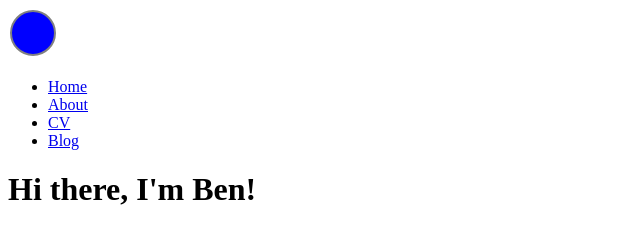
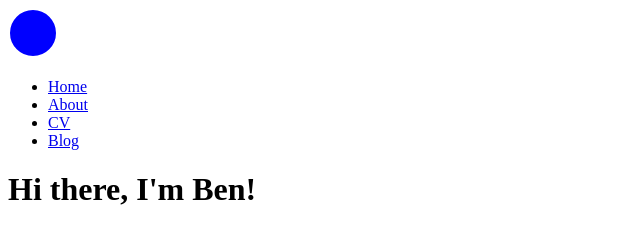
Before and after one commit to BenAjayiObe/VikingProgrammer.github.io, a plain HTML site: page index.html in a window 1280 px wide. Shown: the top 227 px of the page, 0-640 px from the left. Drawn offline with Linux system fonts and the light colour scheme.

Commit message:
Update index.html

```diff
--- a/index.html
+++ b/index.html
@@ -6,7 +6,7 @@
 	<body>
 		<div>
 			<svg width = "50" height = "50">
-				<circle cx="25" cy ="25" r="22" fill="blue" stroke="gray" stroke-width="2"/>
+				<circle cx="25" cy ="25" r="22" fill="blue" stroke="blue" stroke-width="2"/>
 			</svg>
 		</div>
 		<nav>
```
